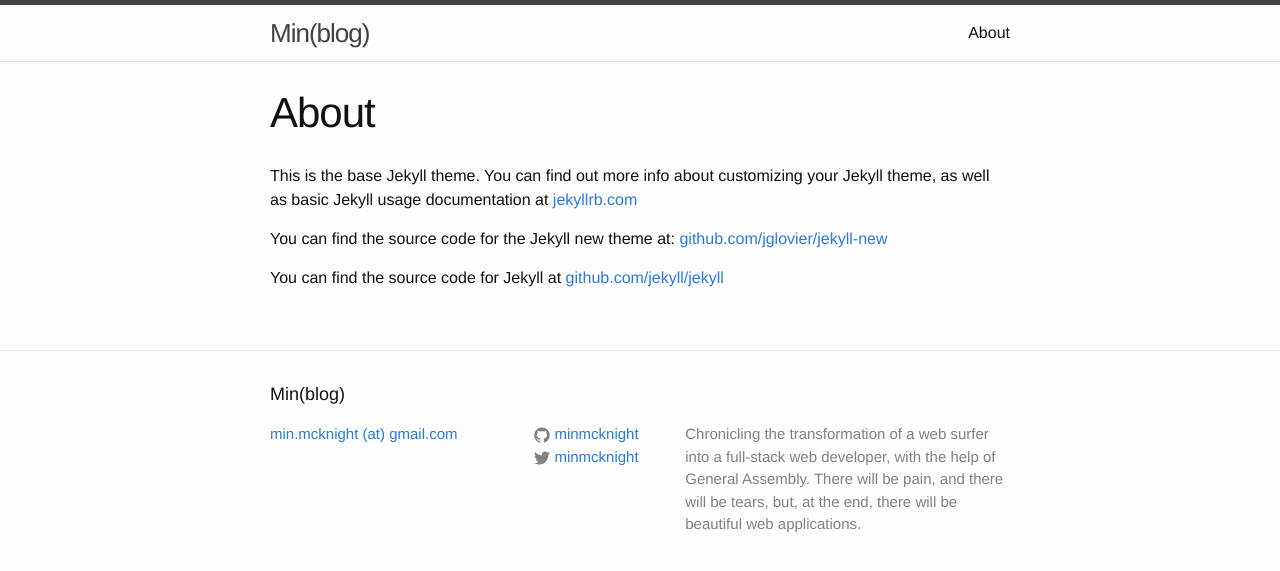
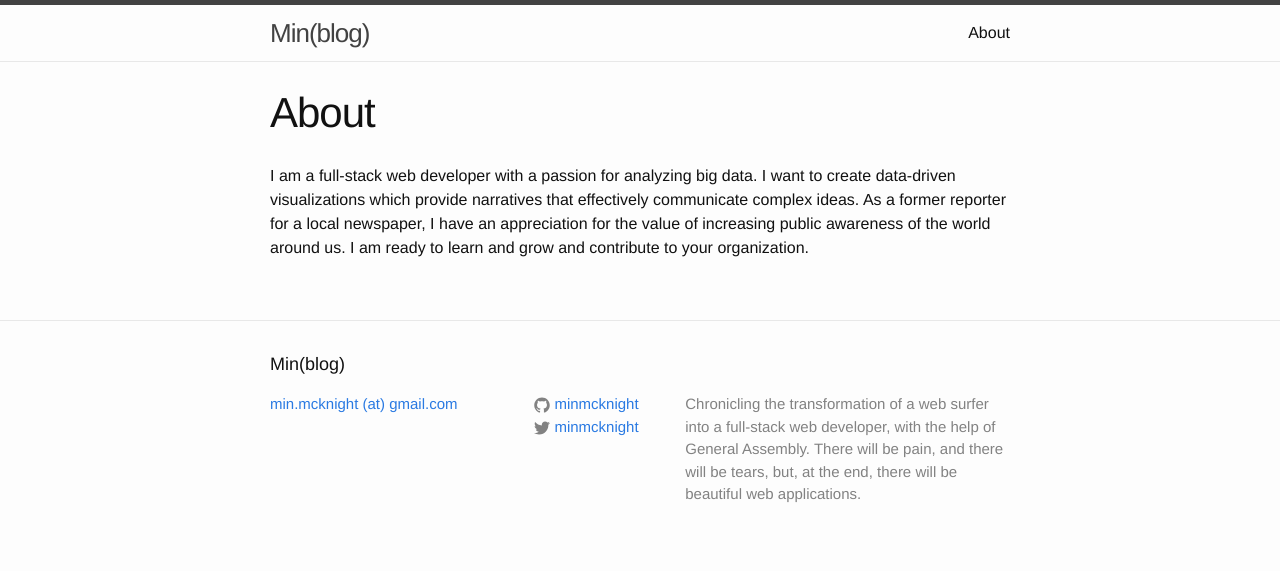
Before and after one commit to minmcknight/minmcknight.github.io, a Jekyll site: the page built from about.md, in a window 1280 px wide. Shown: the top 571 px of the page. Built offline with Jekyll 4.4.1, drawn with Linux system fonts in a browser that asks for light colours.

Commit message:
added about

```diff
--- a/about.md
+++ b/about.md
@@ -4,8 +4,5 @@ title: About
 permalink: /about/
 ---
 
-This is the base Jekyll theme. You can find out more info about customizing your Jekyll theme, as well as basic Jekyll usage documentation at [jekyllrb.com](http://jekyllrb.com/)
 
-You can find the source code for the Jekyll new theme at: [github.com/jglovier/jekyll-new](https://github.com/jglovier/jekyll-new)
-
-You can find the source code for Jekyll at [github.com/jekyll/jekyll](https://github.com/jekyll/jekyll)
+I am a full-stack web developer with a passion for analyzing big data. I want to create data-driven visualizations which provide narratives that effectively communicate complex ideas. As a former reporter for a local newspaper, I have an appreciation for the value of increasing public awareness of the world around us. I am ready to learn and grow and contribute to your organization.
```
